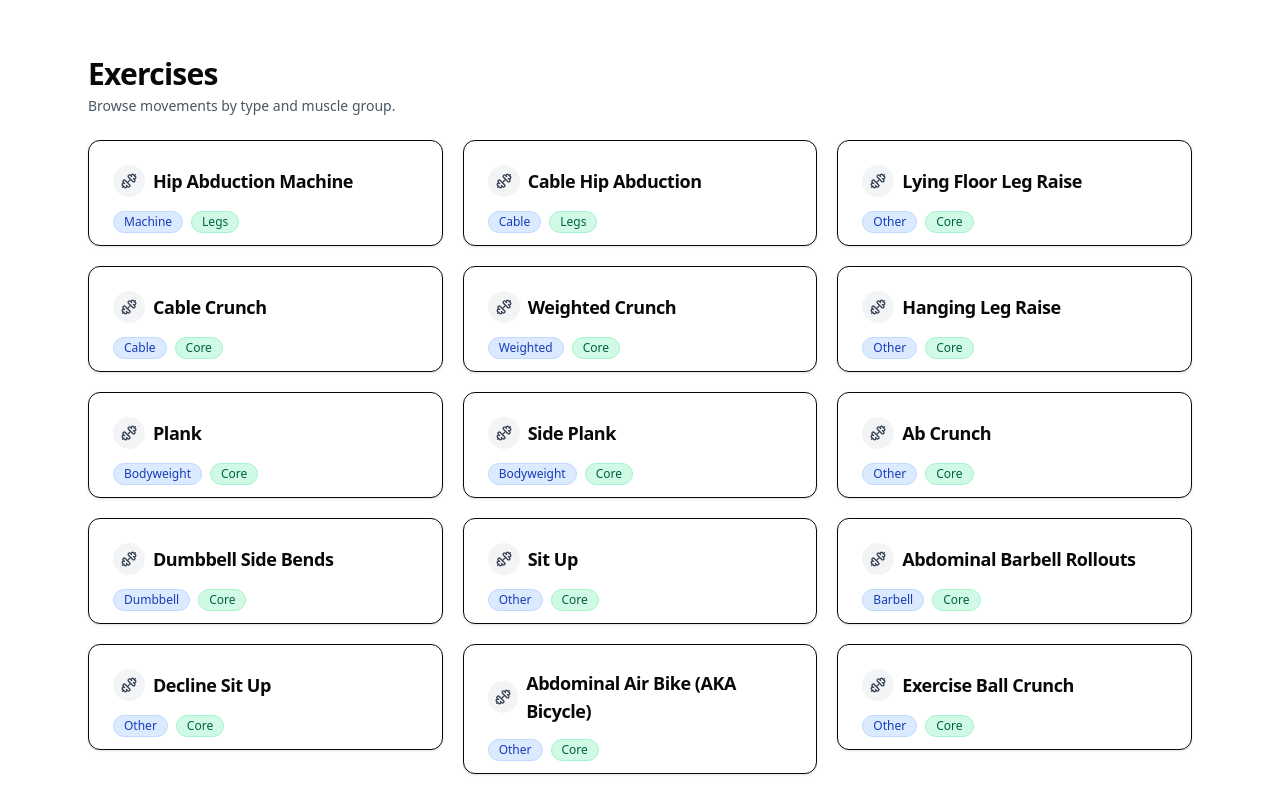
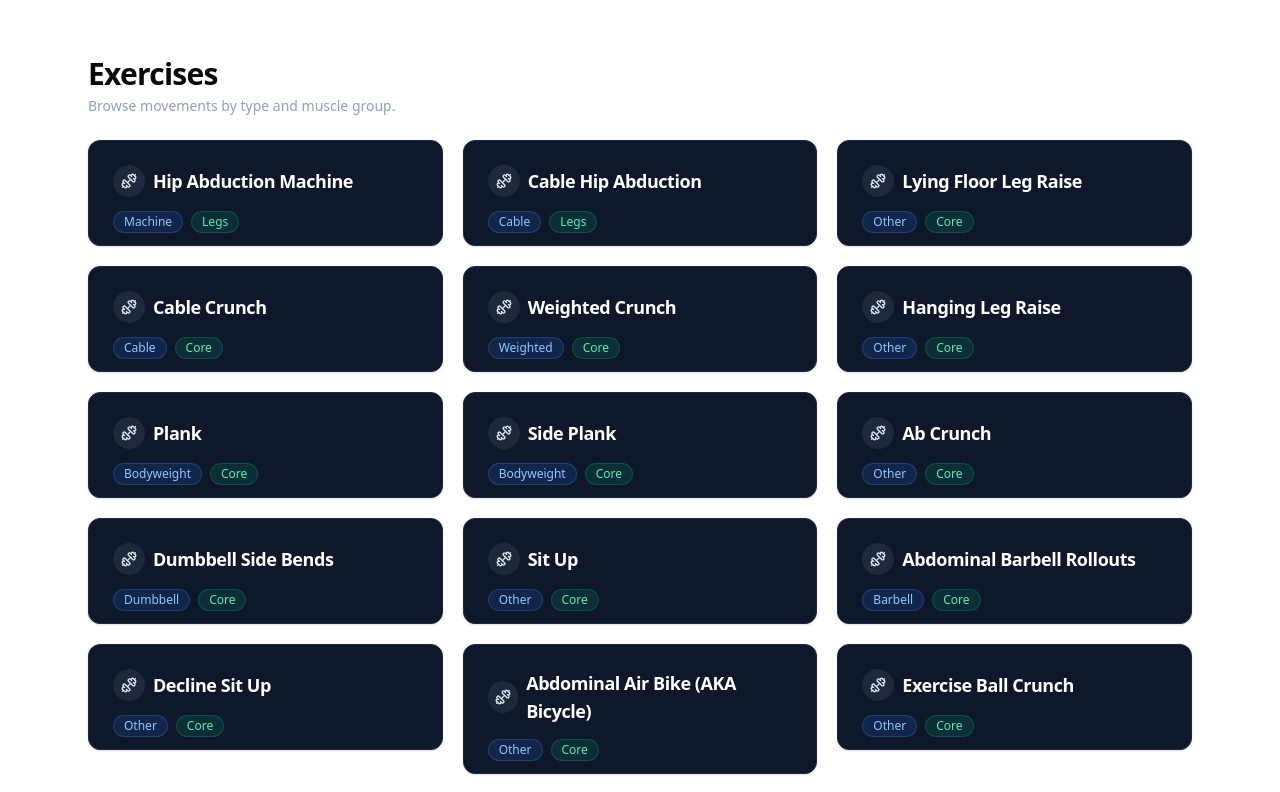
Before and after one commit to Kennygunderman/graphite, a React (Vite) app: page / in a window 1280 px wide. Shown: the top 792 px of the page. Built offline with nearby package versions, Linux system fonts and the light colour scheme.

Commit message:
Add dark theme to cards

```diff
--- a/src/components/ExerciseCard.jsx
+++ b/src/components/ExerciseCard.jsx
@@ -7,8 +7,8 @@ export default function ExerciseCard({ exercise }) {
     <Card className="hover:shadow-md transition-shadow">
       <CardHeader className="pb-3">
         <div className="flex items-center gap-2">
-          <span className="inline-flex h-8 w-8 items-center justify-center rounded-full bg-gray-100">
-            <Dumbbell className="h-4 w-4 text-gray-700" />
+          <span className="inline-flex h-8 w-8 items-center justify-center rounded-full bg-slate-800">
+            <Dumbbell className="h-4 w-4 text-slate-200" />
           </span>
           <CardTitle className="text-lg text-left">{exercise.name}</CardTitle>
         </div>
--- a/src/components/ExerciseList.jsx
+++ b/src/components/ExerciseList.jsx
@@ -5,7 +5,7 @@ export default function ExerciseList({ exercises }) {
     <div className="max-w-6xl mx-auto p-6 text-left">
       <div className="mb-6">
         <h1 className="text-3xl font-semibold tracking-tight">Exercises</h1>
-        <p className="text-sm text-gray-600 mt-1">Browse movements by type and muscle group.</p>
+        <p className="text-sm text-slate-400 mt-1">Browse movements by type and muscle group.</p>
       </div>
       <ul className="grid gap-5 sm:grid-cols-2 lg:grid-cols-3">
         {exercises.map((exercise, index) => (
--- a/src/components/ui/badge.jsx
+++ b/src/components/ui/badge.jsx
@@ -2,12 +2,12 @@ import { cn } from '../../lib/utils'
 
 export function Badge({ className, variant = 'default', ...props }) {
   const variants = {
-    default: 'bg-gray-100 text-gray-800 border-gray-200',
-    blue: 'bg-blue-100 text-blue-800 border-blue-200',
-    green: 'bg-emerald-100 text-emerald-800 border-emerald-200',
-    orange: 'bg-orange-100 text-orange-800 border-orange-200',
-    violet: 'bg-violet-100 text-violet-800 border-violet-200',
-    slate: 'bg-slate-100 text-slate-800 border-slate-200',
+    default: 'bg-slate-800 text-slate-200 border-slate-700',
+    blue: 'bg-blue-500/15 text-blue-300 border-blue-400/20',
+    green: 'bg-emerald-500/15 text-emerald-300 border-emerald-400/20',
+    orange: 'bg-orange-500/15 text-orange-300 border-orange-400/20',
+    violet: 'bg-violet-500/15 text-violet-300 border-violet-400/20',
+    slate: 'bg-slate-700 text-slate-200 border-slate-600',
   }
 
   return (
--- a/src/components/ui/card.jsx
+++ b/src/components/ui/card.jsx
@@ -1,7 +1,7 @@
 import { cn } from '../../lib/utils'
 
 export function Card({ className, ...props }) {
-  return <div className={cn('rounded-xl border bg-card text-card-foreground shadow', className)} {...props} />
+  return <div className={cn('rounded-xl border bg-slate-900 text-white shadow border-slate-800', className)} {...props} />
 }
 
 export function CardHeader({ className, ...props }) {
@@ -13,7 +13,7 @@ export function CardTitle({ className, ...props }) {
 }
 
 export function CardDescription({ className, ...props }) {
-  return <p className={cn('text-sm text-muted-foreground', className)} {...props} />
+  return <p className={cn('text-sm text-slate-300', className)} {...props} />
 }
 
 export function CardContent({ className, ...props }) {
```
